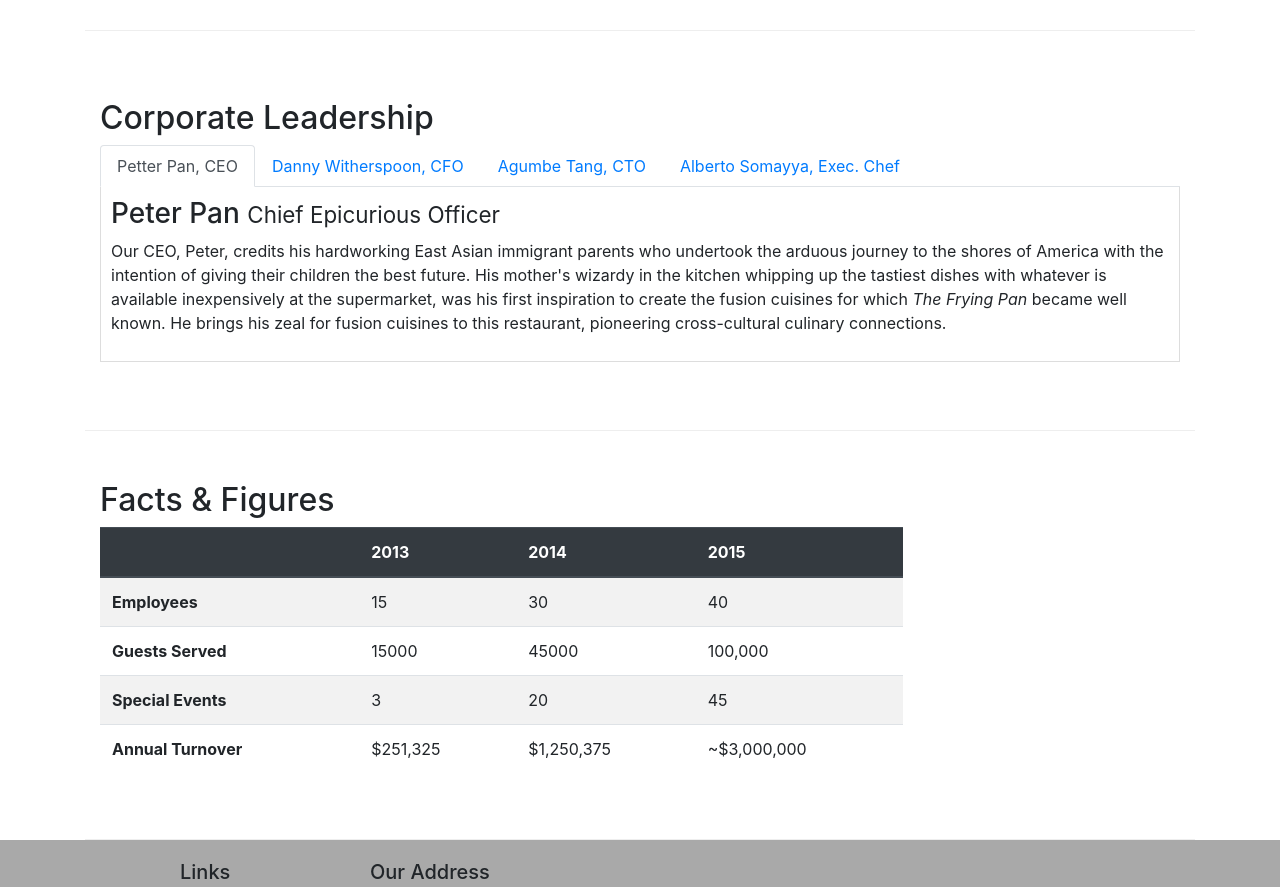
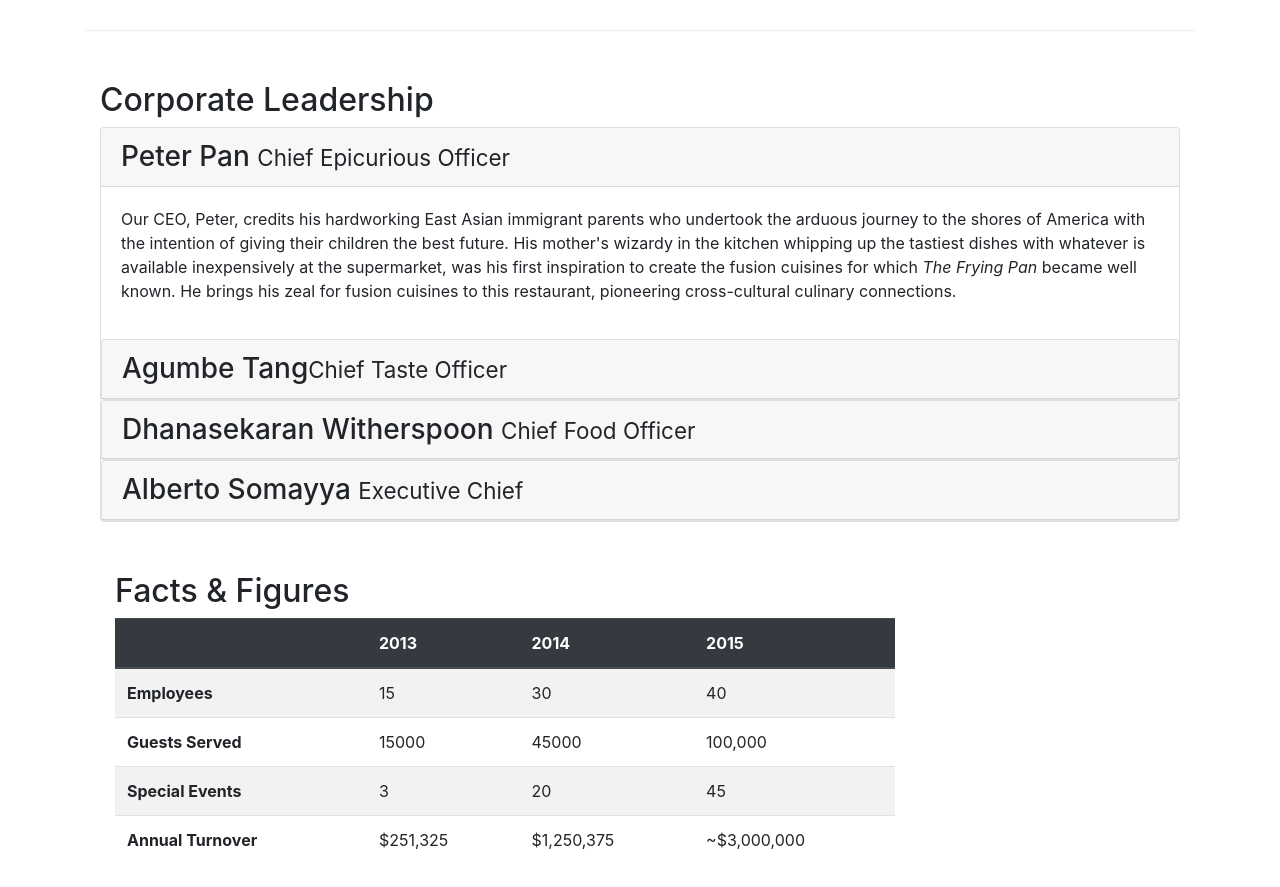
Before and after one commit to jpalcalde/conFusion, a website: page aboutus.html in a window 1280 px wide. Shown: the part 920-1807 px from the top of the page. Drawn offline with nearby package versions, Linux system fonts and the light colour scheme.

Commit message:
Accordion

```diff
--- a/aboutus.html
+++ b/aboutus.html
@@ -93,38 +93,55 @@
         <div class="row row-content align-items-center">
             <div class="col-12">
                 <h2>Corporate Leadership</h2>
+                <div id="accordion">
+                    <div class="card">
+                        <div class="card-header" role="tab" id="peterhead">
+                           <h3 class="mb-0">
+                               <a data-toggle="collapse" data-target="#peter">Peter Pan <small>Chief Epicurious Officer</small></a>
+                           </h3>
+                        </div>
+                        <div role="tabpanel" class="collapse show" id="peter" data-parent="#accordion">
+                        <div class="card-body">
+                            <p class="d-none d-sm-block">Our CEO, Peter, credits his hardworking East Asian immigrant parents who undertook the arduous journey to the shores of America with the intention of giving their children the best future. His mother's wizardy in the kitchen whipping up the tastiest dishes with whatever is available inexpensively at the supermarket, was his first inspiration to create the fusion cuisines for which <em>The Frying Pan</em> became well known. He brings his zeal for fusion cuisines to this restaurant, pioneering cross-cultural culinary connections.</p>
+                        </div>
+                    </div>
 
-                <ul class="nav nav-tabs">
-                    <li class="nav-item">
-                        <a class="nav-link active" href="#peter" role="tab" data-toggle="tab">Petter Pan, CEO</a>
-                    </li>
-                    <li class="nav-item">
-                        <a class="nav-link" href="#danny" role="tab" data-toggle="tab">Danny Witherspoon, CFO</a>
-                    </li>
-                    <li class="nav-item">
-                        <a class="nav-link" href="#agumbe" role="tab" data-toggle="tab">Agumbe Tang, CTO</a>
-                    </li>
-                    <li class="nav-item">
-                        <a class="nav-link" href="#alberto" role="tab" data-toggle="tab">Alberto Somayya, Exec. Chef</a>
-                    </li>
-                </ul>
+                    <div class="card">
+                        <div class="card-header" role="tab" id="agumbehead">
+                            <h3 class="mb-0">
+                                <a data-toggle="collapse" data-target="#agumbe">Agumbe Tang<small>Chief Taste Officer</small></a>
+                            </h3>
+                        </div>
+                        <div role="tabpanel" class="collapse" id="agumbe" data-parent="#accordion">
+                            <div class="card-body">
+                                <p class="d-none d-sm-block">Blessed with the most discerning gustatory sense, Agumbe, our CTO, personally ensures that every dish that we serve meets his exacting tastes. Our chefs dread the tongue lashing that ensues if their dish does not meet his exacting standards. He lives by his motto, <em>You click only if you survive my lick.</em></p>
+                            </div>
+                        </div>
+                    </div>
 
-                <div class="tab-content">
-                    <div role="tabpanel" class="tab-pane fade show active" id="peter">
-                        <h3>Peter Pan <small>Chief Epicurious Officer</small></h3>
-                        <p class="hidden-xs-down">Our CEO, Peter, credits his hardworking East Asian immigrant parents who undertook the arduous journey to the shores of America with the intention of giving their children the best future. His mother's wizardy in the kitchen whipping up the tastiest dishes with whatever is available inexpensively at the supermarket, was his first inspiration to create the fusion cuisines for which <em>The Frying Pan</em> became well known. He brings his zeal for fusion cuisines to this restaurant, pioneering cross-cultural culinary connections.</p>
+                    <div class="card">
+                        <div class="card-header" role="tab" id="dannyhead">
+                            <h3 class="mb-0">
+                                <a data-toggle="collapse" data-target="#danny">Dhanasekaran Witherspoon <small>Chief Food Officer</small></a>
+                            </h3>
+                        </div>
+                        <div role="tabpanel" class="collapse" id="danny" data-parent="#accordion">
+                            <div class="card-body">
+                                <p class="d-none d-sm-block">Our CFO, Danny, as he is affectionately referred to by his colleagues, comes from a long established family tradition in farming and produce. His experiences growing up on a farm in the Australian outback gave him great appreciation for varieties of food sources. As he puts it in his own words, <em>Everything that runs, wins, and everything that stays, pays!</em></p>
+                            </div>
+                        </div>
                     </div>
-                    <div role="tabpanel" class="tab-pane fade" id="danny">
-                        <h3>Dhanasekaran Witherspoon <small>Chief Food Officer</small></h3>
-                        <p class="d-none d-sm-block">Our CFO, Danny, as he is affectionately referred to by his colleagues, comes from a long established family tradition in farming and produce. His experiences growing up on a farm in the Australian outback gave him great appreciation for varieties of food sources. As he puts it in his own words, <em>Everything that runs, wins, and everything that stays, pays!</em></p>
-                    </div>
-                    <div role="tabpanel" class="tab-pane fade" id="agumbe">
-                        <h3>Agumbe Tang <small>Chief Taste Officer</small></h3>
-                        <p class="d-none d-sm-block">Blessed with the most discerning gustatory sense, Agumbe, our CTO, personally ensures that every dish that we serve meets his exacting tastes. Our chefs dread the tongue lashing that ensues if their dish does not meet his exacting standards. He lives by his motto, <em>You click only if you survive my lick.</em></p>
-                    </div>
-                    <div role="tabpanel" class="tab-pane fade" id="alberto">
-                        <h3>Alberto Somayya <small>Executive Chef</small></h3>
-                        <p class="d-none d-sm-block">Award winning three-star Michelin chef with wide International experience having worked closely with whos-who in the culinary world, he specializes in creating mouthwatering Indo-Italian fusion experiences. He says, <em>Put together the cuisines from the two craziest cultures, and you get a winning hit! Amma Mia!</em></p>
+
+                    <div class="card">
+                        <div class="card-header" role="tab" id="albertohead">
+                            <h3 class="mb-0">
+                                <a data-toggle="collapse" data-target="#alberto">Alberto Somayya <small>Executive Chief</small></a>
+                            </h3>
+                        </div>
+                        <div role="tabpanel" class="collapse" id="alberto" data-parent="#accordion">
+                        <div class="card-body">
+                            <p class="d-none d-sm-block">Award winning three-star Michelin chef with wide International experience having worked closely with whos-who in the culinary world, he specializes in creating mouthwatering Indo-Italian fusion experiences. He says, <em>Put together the cuisines from the two craziest cultures, and you get a winning hit! Amma Mia!</em></p>
+                        </div>
                     </div>
                 </div>
             </div>
```
